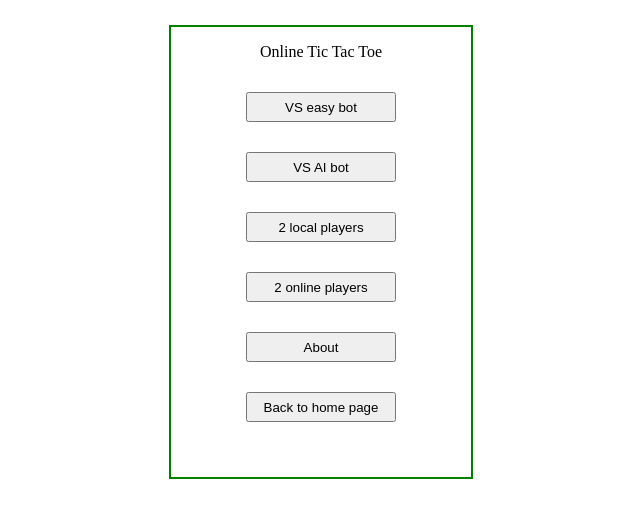
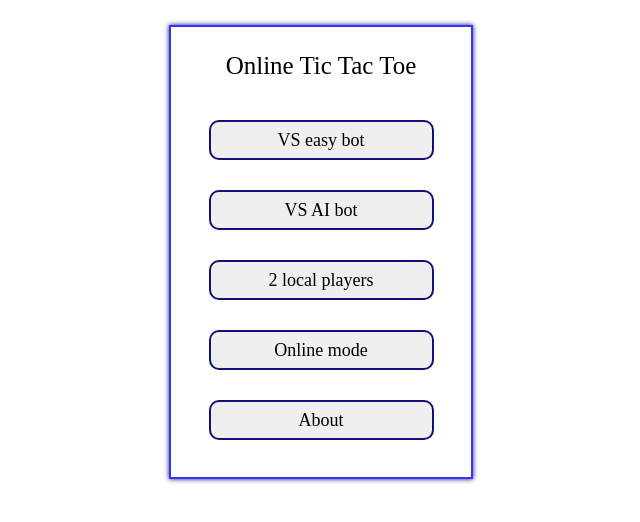
Before and after one commit to ahmed0saber/XO-online, a Django app: page / in a window 1280 px wide. Shown: the top 522 px of the page, without its empty margins (319-959 px from the left). Run offline with Django 3.2, Linux system fonts and the light colour scheme.

Commit message:
Update start.html

```diff
--- a/app/templates/app/start.html
+++ b/app/templates/app/start.html
@@ -9,27 +9,36 @@
       #div1{
         height: 450px;
         width: 300px;
-        border: 2px solid green;
+        border: 2px solid #33F;
+        box-shadow: 0 0 5px #117;
         margin: auto;
         margin-top: 25px;
         text-align: center;
       }
-      .btns{
-        height: 30px;
-        width: 150px;
+      button{
+        height: 40px;
+        width: 225px;
         margin: 15px;
+        border: 2px solid #117;
+        border-radius: 10px;
+        padding: 5px;
+        font-size: 18px;
+        font-family: Times New Roman;
+      }
+      #header_p{
+        font-size: 25px;
+        font-family: Times New Roman;
       }
     </style>
   </head>
   <body>
     <div id="div1">
-      <p>Online Tic Tac Toe</p>
+      <p id="header_p">Online Tic Tac Toe</p>
       <a href=""><button class="btns">VS easy bot</button></a>
       <a href=""><button class="btns">VS AI bot</button></a>
       <a href=""><button class="btns">2 local players</button></a>
-      <a href=""><button class="btns">2 online players</button></a>
+      <a href=""><button class="btns">Online mode</button></a>
       <a href=""><button class="btns">About</button></a>
-      <a href=""><button class="btns">Back to home page</button></a>
     </div>
   </body>
 </html>
```
